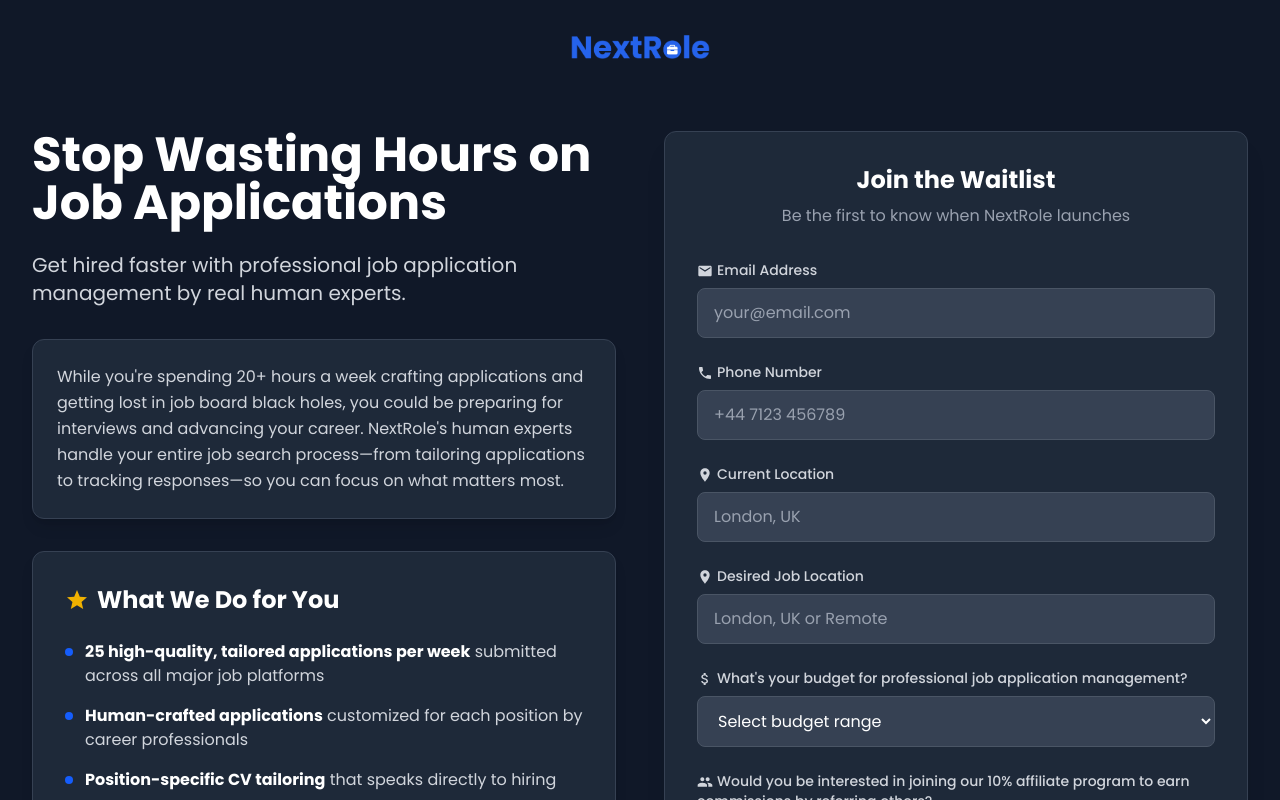
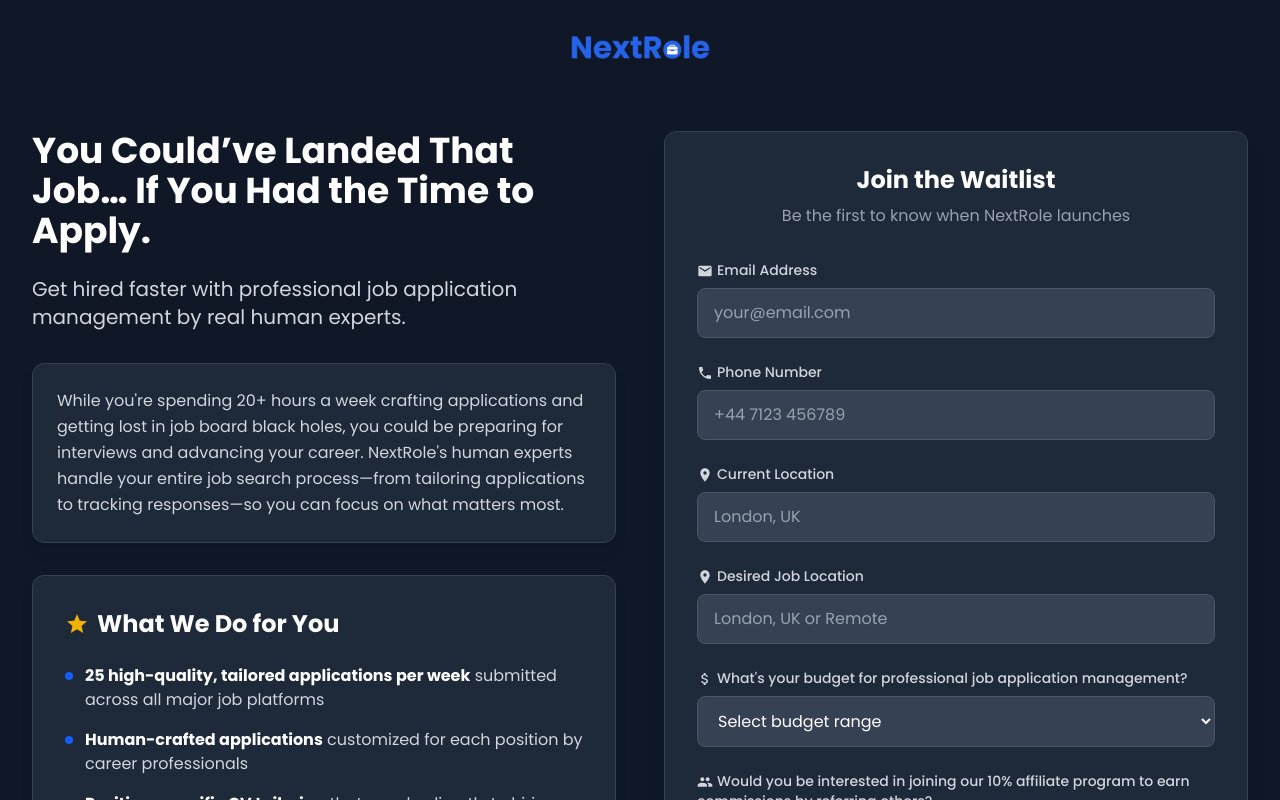
Before and after one commit to aayodejii/jobhire-pro, a Next.js app: page / in a window 1280 px wide. Shown: the top 800 px of the page. Built offline with nearby package versions, Linux system fonts and the light colour scheme; no server answers.

Commit message:
new updates

```diff
--- a/app/page.tsx
+++ b/app/page.tsx
@@ -111,8 +111,9 @@
           {/* Left Column - Description */}
           <div className="space-y-8">
             <div className="text-center lg:text-left">
-              <h2 className="text-4xl sm:text-5xl font-bold text-white mb-6">
-                Stop Wasting Hours on Job Applications
+              <h2 className="text-3xl sm:text-4xl font-bold text-white mb-6">
+                You Could’ve Landed That Job… If You Had the Time to Apply.
+                {/* Stop Wasting Hours on Job Applications */}
               </h2>
               <p className="text-xl text-gray-300 mb-8">
                 Get hired faster with professional job application management by
```
